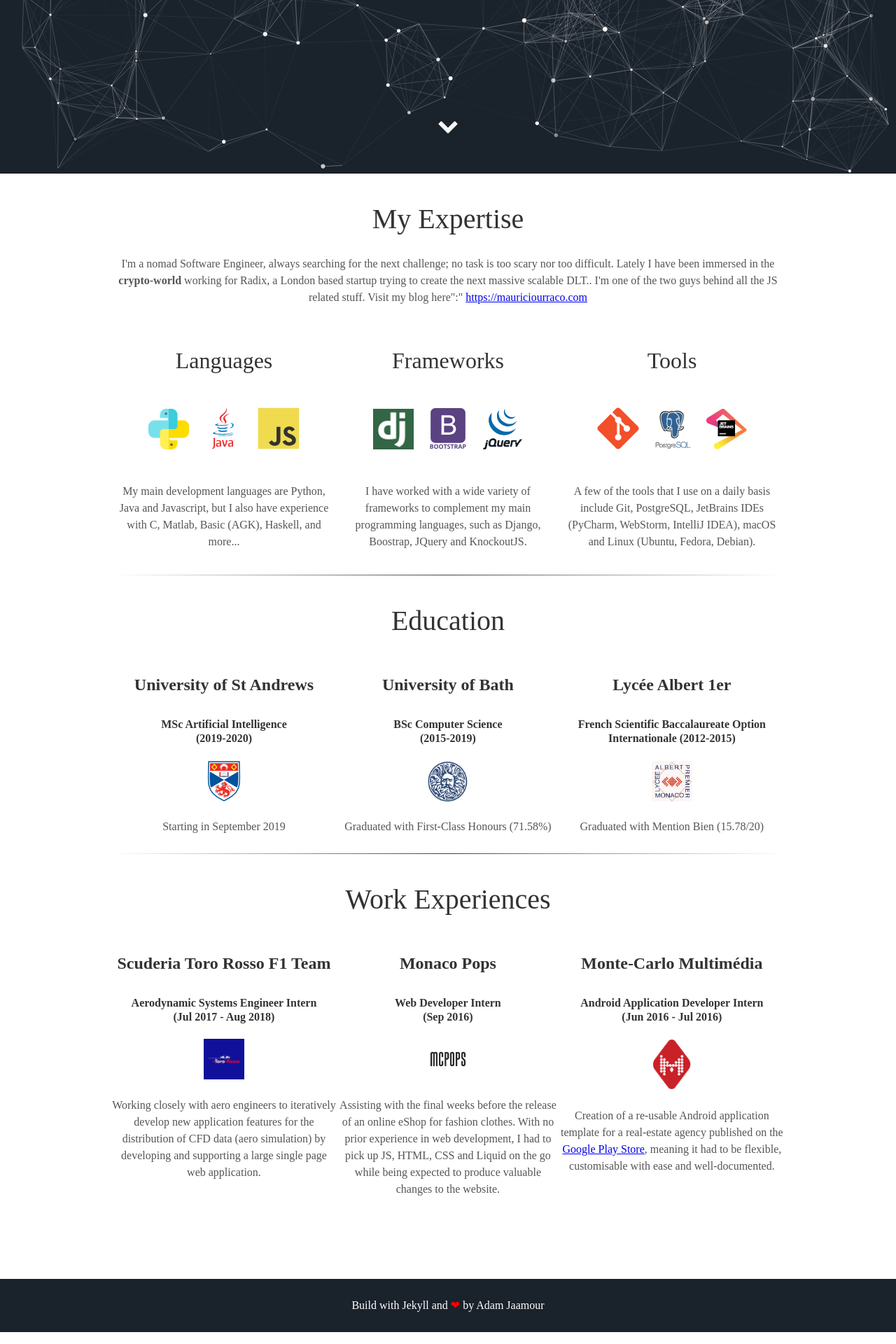
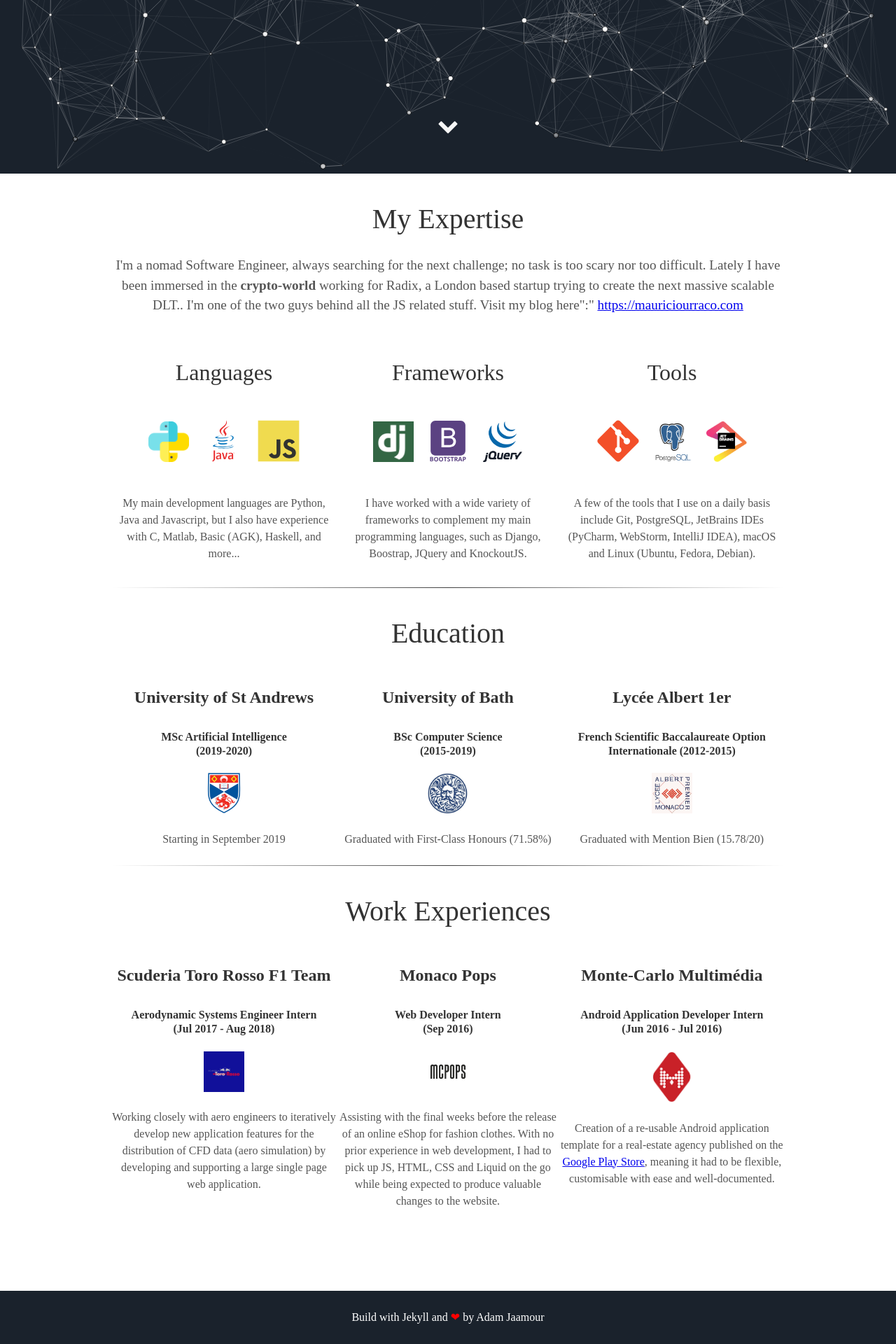
Before and after one commit to Adamouization/Portfolio-Website, a Jekyll site: the page built from index.html, in a window 1280 px wide. Shown: the part 652-2572 px from the top of the page at 70% size. Built offline with Jekyll 4.4.1, drawn with Linux system fonts in a browser that asks for light colours; some web fonts are replaced.

Commit message:
Create new CSS classes for education/work columns

```diff
--- a/_includes/about.html
+++ b/_includes/about.html
@@ -44,7 +44,7 @@
 
 <hr class="gradient-line">
 
-<div class="user-details">
+<div class="user-details-bis">
     <h1>Education</h1>
     <div class="education-row">
             <div class="education-column">
@@ -76,7 +76,7 @@
 
 <hr class="gradient-line">
 
-<div class="user-details">
+<div class="user-details-bis">
     <h1>Work Experiences</h1>
     <div class="education-row">
         <div class="education-column">
--- a/assets/css/custom.css
+++ b/assets/css/custom.css
@@ -26,10 +26,17 @@
     background-image: linear-gradient(to right, rgba(0, 0, 0, 0), rgba(0, 0, 0, 0.75), rgba(0, 0, 0, 0));
 }
 
-/* Modifications to the main theme */
-.user-details p {
+/* Third type of content div (for education and work experiences) */
+.user-details-bis {
+    text-align: center;
+    margin: 5px auto
+}
+.user-details-bis h1, body {
+    font-weight: 400
+}
+.user-details-bis p {
     font-size: 16px;
 }
-.user-details h2 {
+.user-details-bis h2 {
     font-weight: 400;
 }
```
